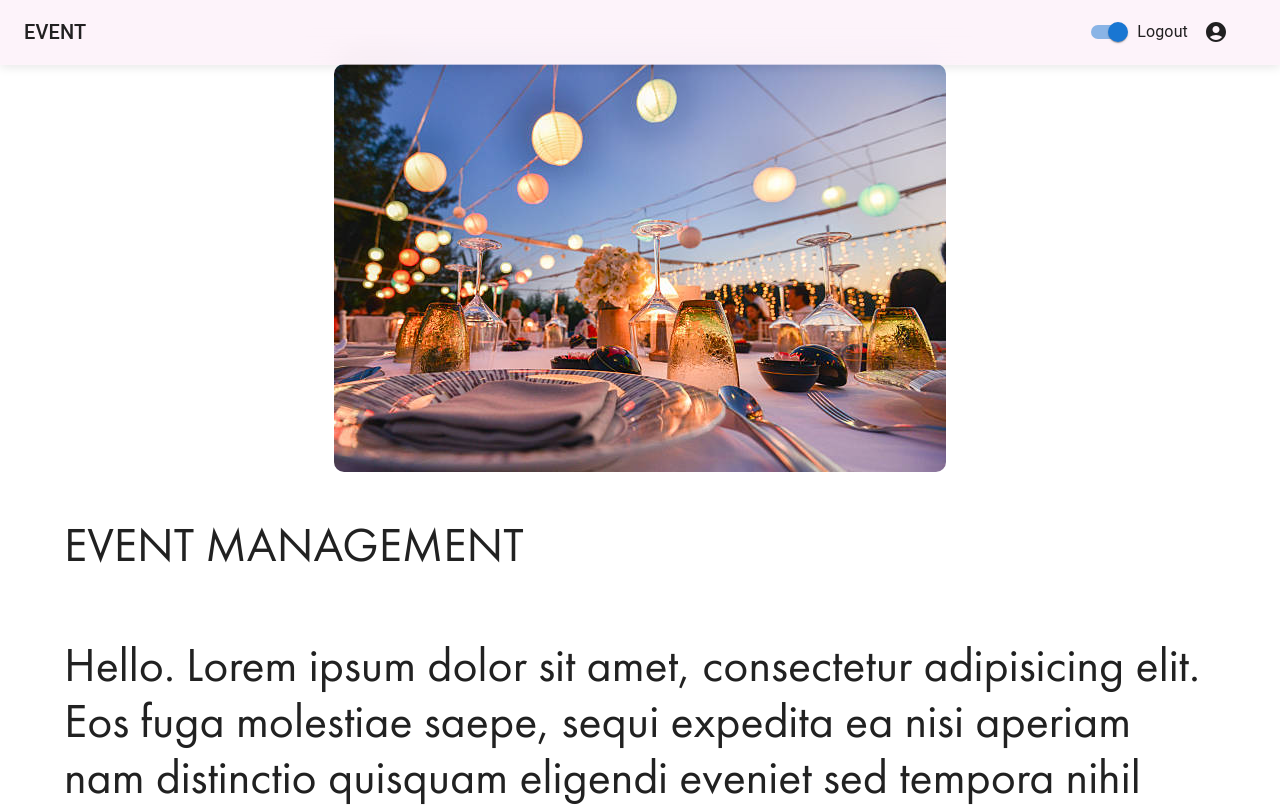
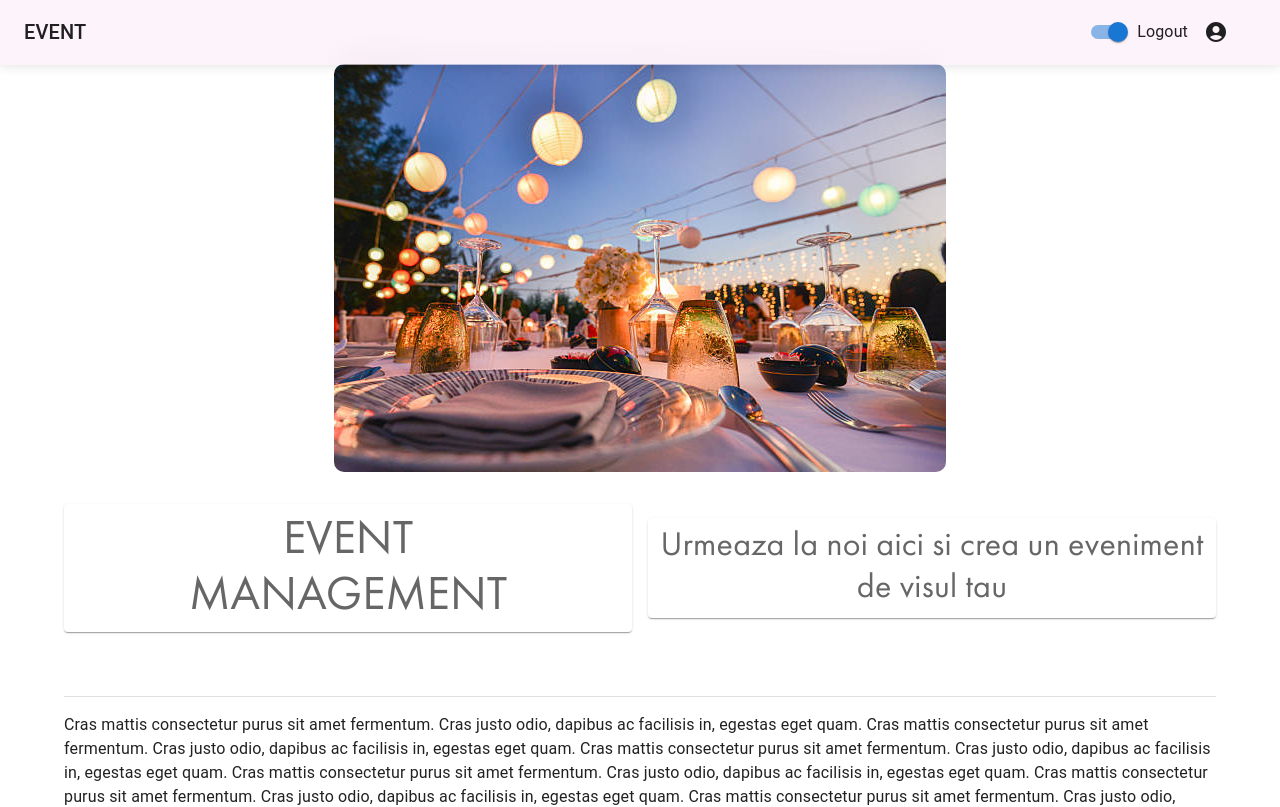
Before and after one commit to saranciucnichita/events-org-site, a Next.js app in the folder frontend/: page / in a window 1280 px wide. Shown: the top 807 px of the page. Built offline with nearby package versions, Linux system fonts and the light colour scheme.

Commit message:
Set new Next flags, animate form

```diff
--- a/frontend/app/(main)/login/page.tsx
+++ b/frontend/app/(main)/login/page.tsx
@@ -11,6 +11,7 @@ import { blueGrey } from "@mui/material/colors";
 import { createTheme, ThemeProvider } from '@mui/material/styles';
 import { useRouter } from 'next/navigation';
 import Image from 'next/image';
+import Slide from '@mui/material/Slide';
 
 const theme = createTheme({
   palette: {
@@ -26,6 +27,8 @@ export default function UserForm() {
   const [formData, setFormData] = useState({ name: '', email: '' });
   const [snackbarOpen, setSnackbarOpen] = useState(false);
   const [authButton, setAuthButton] = useState(true);
+
+  const [authStatus, setAuthStatus] = useState(true);
   const inputRef = useRef<HTMLInputElement | null>(null);
 
   const handleChange = (e: React.ChangeEvent<HTMLInputElement>) => {
@@ -58,6 +61,7 @@ export default function UserForm() {
     } catch (error) {
       console.error('Error sending data: ', error);
       setSnackbarOpen(true);
+      setAuthStatus(false); // debugging
       router.refresh();
       router.push('/');
     }
@@ -66,6 +70,10 @@ export default function UserForm() {
   return (
     <ThemeProvider theme={theme}>
       <CssBaseline />
+      <Slide direction="right" in={authStatus} timeout={{
+          enter: 0,
+          exit: 300,
+        }} mountOnEnter unmountOnExit>
       <Container maxWidth="xs" sx={{
         bgcolor: 'white', borderRadius: 2, boxShadow: 4, p: 4, my: 10
       }}>
@@ -87,7 +95,6 @@ export default function UserForm() {
           <TextField label="Email" name="email" type="email" value={formData.email} onChange={handleChange} required fullWidth />
           <Button type="submit" variant="contained" color="primary" fullWidth disabled={authButton}>Înregistrare</Button>
         </Box>
-
         <CustomizedSnackbar
           open={snackbarOpen}
           message="Înregistrare nu reușit!"
@@ -95,6 +102,7 @@ export default function UserForm() {
           onClose={() => setSnackbarOpen(false)}
         />
       </Container>
+      </Slide>
     </ThemeProvider>
   );
 }
--- a/frontend/app/(main)/page.tsx
+++ b/frontend/app/(main)/page.tsx
@@ -23,10 +23,23 @@ import Switch from '@mui/material/Switch';
 import { useRouter } from 'next/navigation';
 import Divider from '@mui/material/Divider';
 import Grid from '@mui/material/Grid';
+import Paper from '@mui/material/Paper';
+
 
 interface Props {
   children: React.ReactElement;
 }
+
+const Item = styled(Paper)(({ theme }) => ({
+  backgroundColor: '#fff',
+  ...theme.typography.body2,
+  padding: theme.spacing(1),
+  textAlign: 'center',
+  color: (theme.vars ?? theme).palette.text.secondary,
+  ...theme.applyStyles('dark', {
+    backgroundColor: '#1A2027',
+  }),
+}));
 
 const CustomAppBar = styled(AppBar)`
   &.MuiAppBar-root {
@@ -149,21 +162,25 @@ export default function HideAppBar() {
           className="w-auto h-auto"
           loading="eager"
         />
-        <Grid container spacing={2}>
-        <Box sx={{ my: 6 }}>
-          <Typography sx={{ fontFamily: 'var(--font-custom)' }} variant="h3" component="div">
-            EVENT
-            MANAGEMENT
-          </Typography>
-        </Box>
-        <Box>
-          <Typography sx={{ fontFamily: 'var(--font-custom)' }} variant="h3" component="div">
-            Hello. Lorem ipsum dolor sit amet, consectetur adipisicing elit. Eos fuga molestiae saepe, sequi expedita ea nisi aperiam nam distinctio quisquam eligendi eveniet sed tempora nihil quas obcaecati laudantium ab optio nobis minima veniam vitae beatae illo. Consequuntur inventore eum omnis! Obcaecati quod aliquid facere deleniti ab impedit harum at consectetur magnam voluptate ut maiores libero quibusdam, aspernatur in debitis necessitatibus minima expedita accusamus totam nam ducimus ipsa? Consequatur exercitationem mollitia, ipsam pariatur laborum itaque maiores obcaecati quibusdam nam eum eligendi sed tempora ad vitae architecto quia nemo animi ratione neque iusto dolor! Dignissimos sit cum consequatur officia enim obcaecati odit.
-          </Typography>
-        </Box>
+        <Grid container rowSpacing={1} columnSpacing={2} direction="row" wrap="nowrap" className="pt-8">
+          <Grid size={{ xs: 6 }}>
+            <Item>
+              <Typography sx={{ fontFamily: 'var(--font-custom)' }} variant="h3" component="div">
+                EVENT <br /> MANAGEMENT
+              </Typography>
+            </Item>
+          </Grid>
+
+          <Grid size={{ xs: 6 }} sx={{alignContent: 'center'}}>
+            <Item>
+              <Typography sx={{ fontFamily: 'var(--font-custom)' }} variant="h4" component="div">
+                Urmeaza la noi aici si crea un eveniment de visul tau
+              </Typography>
+            </Item>
+          </Grid>
         </Grid>
 
-<Divider />
+        <Divider className="py-8" />
 
         <Box sx={{ my: 2 }}>
           {[...new Array(12)]
--- a/frontend/next.config.ts
+++ b/frontend/next.config.ts
@@ -4,9 +4,15 @@ const nextConfig: NextConfig = {
   reactCompiler: true,
   reactStrictMode: true,
   cacheComponents: true,
+  partialPrefetching: true,
   experimental: {
     // Use the Rust port instead of the Babel transform
     turbopackRustReactCompiler: true,
+    agentUpgrade: 'security',
+    turbopackGc: true,
+    turbopackLazyDynamicImports: true,
+    turbopackPluginRuntimeStrategy: 'workerThreads',
+    agentFeedback: true,
   },
 };
 
--- a/frontend/package.json
+++ b/frontend/package.json
@@ -15,7 +15,7 @@
     "@fontsource/roboto": "^5.3.0",
     "@mui/icons-material": "^9.4.0",
     "@mui/material": "^9.4.0",
-    "next": "16.3.8",
+    "next": "16.4.0",
     "postcss": "^8.5.29",
     "react": "19.3.0",
     "react-dom": "19.3.0"
@@ -27,7 +27,7 @@
     "@types/react-dom": "^19",
     "babel-plugin-react-compiler": "1.0.0",
     "eslint": "^9",
-    "eslint-config-next": "16.3.8",
+    "eslint-config-next": "16.4.0",
     "tailwindcss": "^4",
     "typescript": "^6"
   },
```
Also changed, not shown: 1 other file (tests, documents, lock files or other folders).
